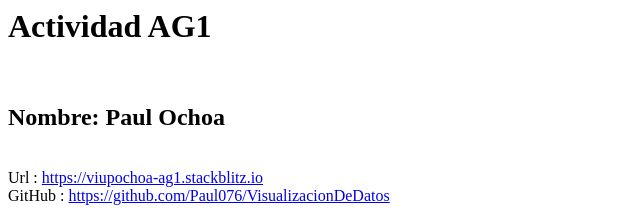
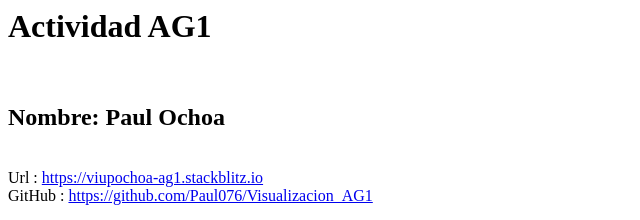
Before and after one commit to Paul076/Visualizacion_AG1, a website: page index.html in a window 1280 px wide. Shown: the top 220 px of the page, 0-640 px from the left. Drawn offline with Linux system fonts and the light colour scheme; grey boxes are pictures that could not be loaded.

Commit message:
1 file modified

```diff
--- a/index.html
+++ b/index.html
@@ -12,7 +12,7 @@ Url :
 <br />
 GitHub :
 <a href="https://github.com/Paul076/Visualizacion_AG1"
-  >https://github.com/Paul076/VisualizacionDeDatos</a
+  >https://github.com/Paul076/Visualizacion_AG1</a
 >
 
 <br/>
```
